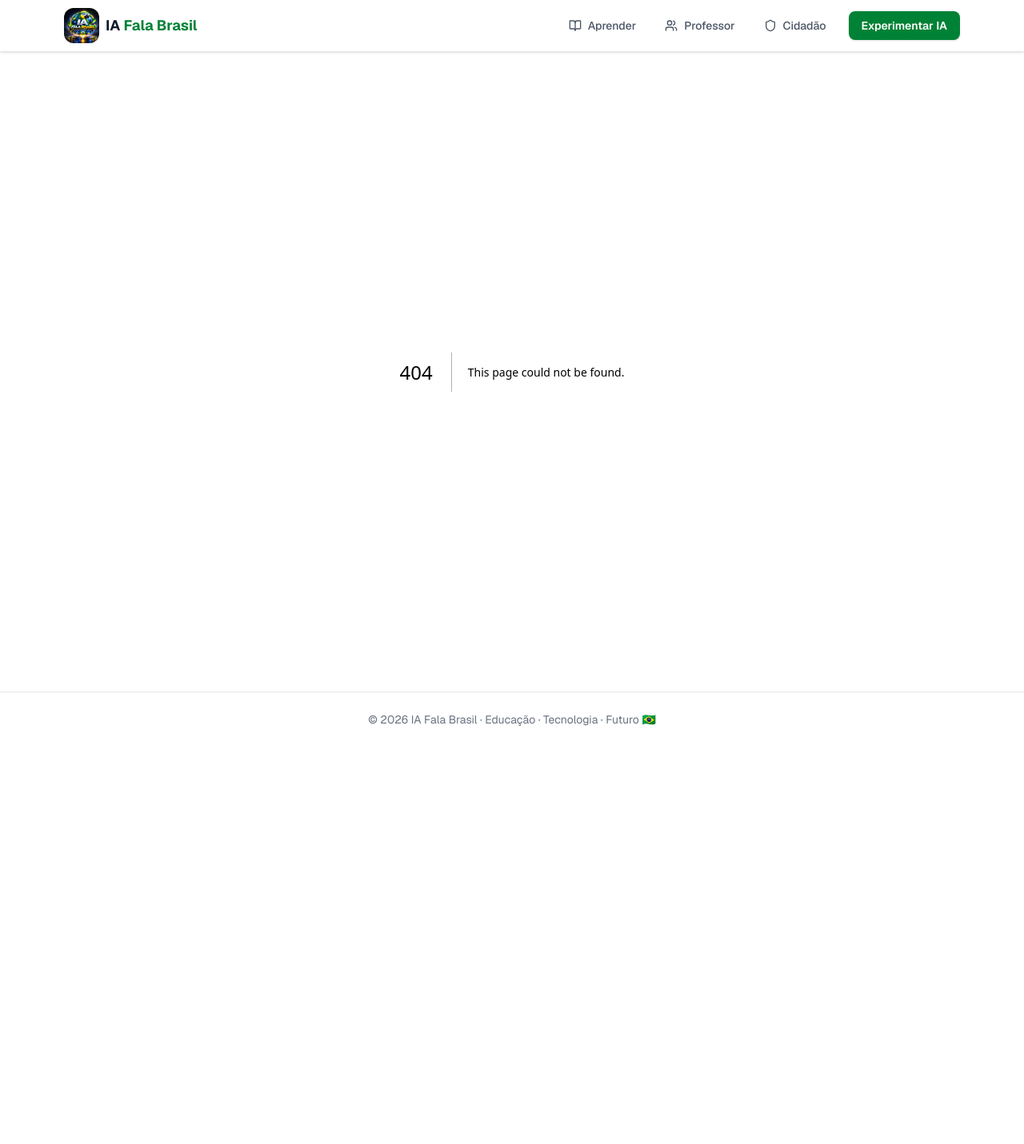
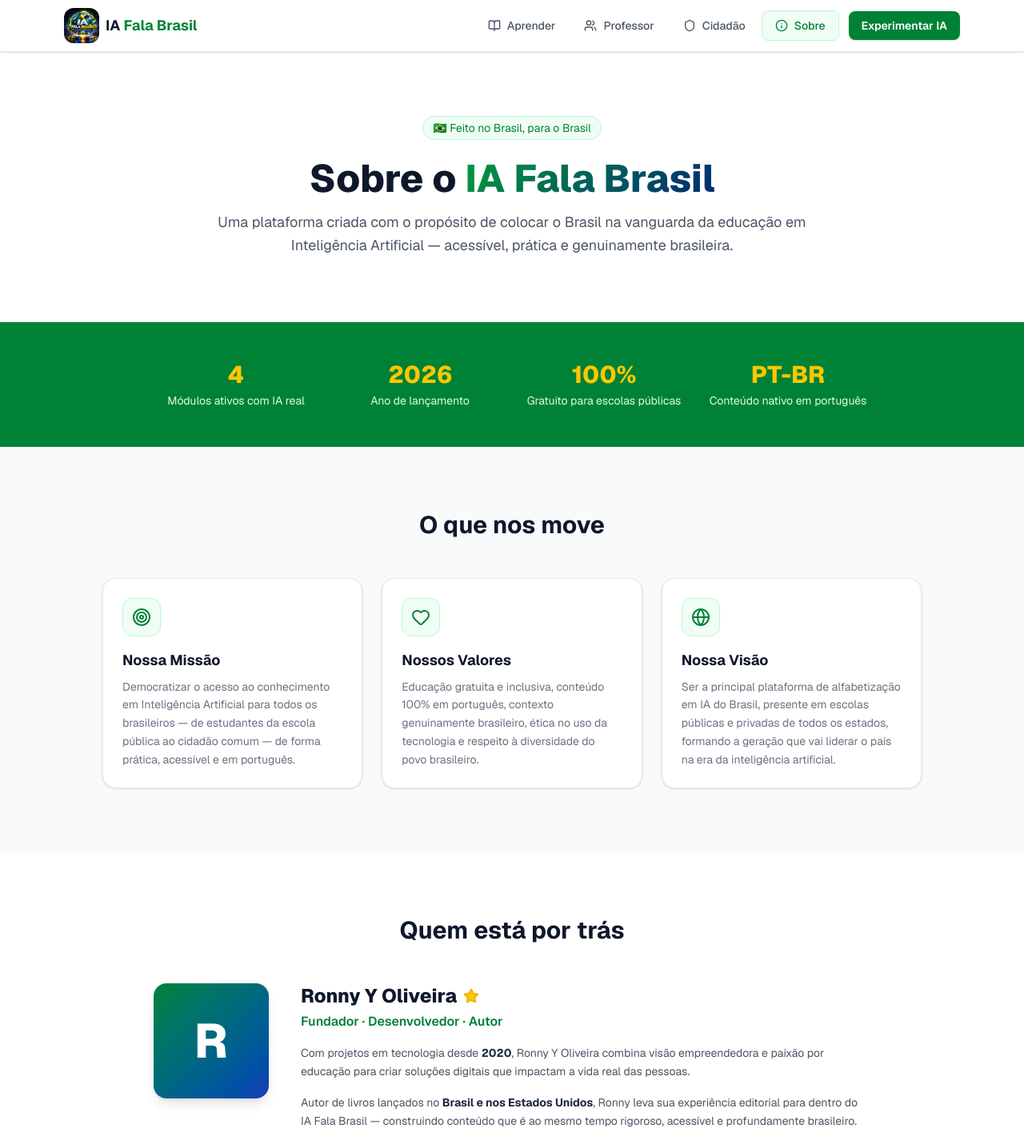
Before and after one commit to brasil-digital/ia-fala-brasil, a Next.js app: page /sobre in a window 1280 px wide. Before the commit this address had no page. Shown: the top 1431 px of the page at 80% size. Before the commit the page ends 934 px from the top, so only its background shows below. Built offline with nearby package versions, Linux system fonts and the light colour scheme.

Commit message:
feat: página Sobre com missão e perfil do fundador Ronny Y Oliveira

```diff
--- /dev/null
+++ b/app/sobre/page.tsx
@@ -0,0 +1,178 @@
+import Link from "next/link";
+import Image from "next/image";
+import { Target, Heart, BookOpen, Smartphone, ArrowRight, Globe, Star } from "lucide-react";
+
+const missao = [
+  {
+    icon: Target,
+    titulo: "Nossa Missão",
+    desc: "Democratizar o acesso ao conhecimento em Inteligência Artificial para todos os brasileiros — de estudantes da escola pública ao cidadão comum — de forma prática, acessível e em português.",
+  },
+  {
+    icon: Heart,
+    titulo: "Nossos Valores",
+    desc: "Educação gratuita e inclusiva, conteúdo 100% em português, contexto genuinamente brasileiro, ética no uso da tecnologia e respeito à diversidade do povo brasileiro.",
+  },
+  {
+    icon: Globe,
+    titulo: "Nossa Visão",
+    desc: "Ser a principal plataforma de alfabetização em IA do Brasil, presente em escolas públicas e privadas de todos os estados, formando a geração que vai liderar o país na era da inteligência artificial.",
+  },
+];
+
+const numeros = [
+  { valor: "4", label: "Módulos ativos com IA real" },
+  { valor: "2026", label: "Ano de lançamento" },
+  { valor: "100%", label: "Gratuito para escolas públicas" },
+  { valor: "PT-BR", label: "Conteúdo nativo em português" },
+];
+
+const projetos = [
+  {
+    icon: Smartphone,
+    nome: "Fala Brasil",
+    desc: "Aplicativo de tecnologia e comunicação desenvolvido para conectar brasileiros através da inovação digital.",
+  },
+  {
+    icon: BookOpen,
+    nome: "Livros Publicados",
+    desc: "Obras lançadas no Brasil e nos Estados Unidos, levando conhecimento em tecnologia e inovação para leitores em dois países.",
+  },
+];
+
+export default function SobrePage() {
+  return (
+    <div className="flex flex-col">
+
+      {/* Hero */}
+      <section className="bg-white border-b border-gray-200 py-20 px-4 text-center">
+        <div className="max-w-3xl mx-auto">
+          <div className="inline-flex items-center gap-2 px-3 py-1 rounded-full bg-green-50 border border-green-200 text-green-700 text-sm mb-6">
+            🇧🇷 Feito no Brasil, para o Brasil
+          </div>
+          <h1 className="text-4xl md:text-5xl font-extrabold text-slate-900 mb-4">
+            Sobre o <span className="gradient-text">IA Fala Brasil</span>
+          </h1>
+          <p className="text-gray-600 text-lg leading-relaxed">
+            Uma plataforma criada com o propósito de colocar o Brasil na vanguarda
+            da educação em Inteligência Artificial — acessível, prática e genuinamente brasileira.
+          </p>
+        </div>
+      </section>
+
+      {/* Números */}
+      <section className="bg-green-700 py-12 px-4">
+        <div className="max-w-4xl mx-auto grid grid-cols-2 md:grid-cols-4 gap-6 text-center">
+          {numeros.map(({ valor, label }) => (
+            <div key={label}>
+              <div className="text-3xl font-extrabold text-yellow-400 mb-1">{valor}</div>
+              <div className="text-sm text-green-100">{label}</div>
+            </div>
+          ))}
+        </div>
+      </section>
+
+      {/* Missão */}
+      <section className="py-20 px-4 bg-slate-50">
+        <div className="max-w-5xl mx-auto">
+          <h2 className="text-3xl font-bold text-center text-slate-900 mb-12">O que nos move</h2>
+          <div className="grid md:grid-cols-3 gap-6">
+            {missao.map(({ icon: Icon, titulo, desc }) => (
+              <div key={titulo} className="p-6 rounded-2xl bg-white border border-gray-200 shadow-sm">
+                <div className="w-12 h-12 rounded-xl bg-green-50 border border-green-200 flex items-center justify-center mb-4">
+                  <Icon className="w-6 h-6 text-green-700" />
+                </div>
+                <h3 className="font-bold text-lg text-slate-900 mb-2">{titulo}</h3>
+                <p className="text-gray-500 text-sm leading-relaxed">{desc}</p>
+              </div>
+            ))}
+          </div>
+        </div>
+      </section>
+
+      {/* Fundador */}
+      <section className="py-20 px-4 bg-white">
+        <div className="max-w-4xl mx-auto">
+          <h2 className="text-3xl font-bold text-center text-slate-900 mb-12">Quem está por trás</h2>
+
+          <div className="flex flex-col md:flex-row gap-10 items-center md:items-start">
+
+            {/* Avatar */}
+            <div className="shrink-0">
+              <div className="w-36 h-36 rounded-2xl bg-gradient-to-br from-green-700 to-blue-800 flex items-center justify-center shadow-lg">
+                <span className="text-6xl font-extrabold text-white">R</span>
+              </div>
+            </div>
+
+            {/* Bio */}
+            <div className="flex-1 text-center md:text-left">
+              <div className="flex items-center justify-center md:justify-start gap-2 mb-1">
+                <h3 className="text-2xl font-extrabold text-slate-900">Ronny Y Oliveira</h3>
+                <Star className="w-5 h-5 text-yellow-500 fill-yellow-400" />
+              </div>
+              <p className="text-green-700 font-semibold mb-4">Fundador · Desenvolvedor · Autor</p>
+
+              <div className="flex flex-col gap-4 text-gray-600 text-sm leading-relaxed">
+                <p>
+                  Com projetos em tecnologia desde <strong className="text-slate-800">2020</strong>,
+                  Ronny Y Oliveira combina visão empreendedora e paixão por educação para criar
+                  soluções digitais que impactam a vida real das pessoas.
+                </p>
+                <p>
+                  Autor de livros lançados no <strong className="text-slate-800">Brasil e nos Estados Unidos</strong>,
+                  Ronny leva sua experiência editorial para dentro do IA Fala Brasil — construindo
+                  conteúdo que é ao mesmo tempo rigoroso, acessível e profundamente brasileiro.
+                </p>
+                <p>
+                  O IA Fala Brasil nasce da mesma missão que guia todos os seus projetos:
+                  <em className="text-slate-700"> usar tecnologia para abrir portas, não fechá-las.</em>
+                </p>
+              </div>
+
+              {/* Projetos anteriores */}
+              <div className="mt-8">
+                <p className="text-xs text-gray-400 font-medium uppercase tracking-wider mb-4">Outros projetos</p>
+                <div className="flex flex-col sm:flex-row gap-3">
+                  {projetos.map(({ icon: Icon, nome, desc }) => (
+                    <div key={nome} className="flex-1 p-4 rounded-xl bg-slate-50 border border-gray-200">
+                      <div className="flex items-center gap-2 mb-2">
+                        <Icon className="w-4 h-4 text-green-700" />
+                        <span className="font-bold text-slate-900 text-sm">{nome}</span>
+                      </div>
+                      <p className="text-xs text-gray-500 leading-relaxed">{desc}</p>
+                    </div>
+                  ))}
+                </div>
+              </div>
+            </div>
+          </div>
+        </div>
+      </section>
+
+      {/* CTA */}
+      <section className="py-16 px-4 bg-slate-50 text-center border-t border-gray-200">
+        <div className="max-w-xl mx-auto">
+          <h2 className="text-2xl font-bold text-slate-900 mb-3">Faça parte dessa missão</h2>
+          <p className="text-gray-500 mb-8">
+            Seja professor, estudante ou cidadão — o IA Fala Brasil foi feito para você.
+          </p>
+          <div className="flex flex-col sm:flex-row gap-3 justify-center">
+            <Link
+              href="/aprender"
+              className="px-6 py-3 rounded-xl bg-green-700 text-white font-bold hover:bg-green-600 transition-colors shadow-md flex items-center justify-center gap-2"
+            >
+              Começar a aprender <ArrowRight className="w-4 h-4" />
+            </Link>
+            <Link
+              href="/professor"
+              className="px-6 py-3 rounded-xl bg-white border border-gray-300 text-gray-700 font-bold hover:bg-gray-100 transition-colors shadow-sm"
+            >
+              Sou professor
+            </Link>
+          </div>
+        </div>
+      </section>
+
+    </div>
+  );
+}
--- a/components/Navbar.tsx
+++ b/components/Navbar.tsx
@@ -2,7 +2,7 @@
 
 import Link from "next/link";
 import { usePathname } from "next/navigation";
-import { BookOpen, Users, Shield, Menu, X } from "lucide-react";
+import { BookOpen, Users, Shield, Info, Menu, X } from "lucide-react";
 import Image from "next/image";
 import { useState } from "react";
 import clsx from "clsx";
@@ -11,6 +11,7 @@ const links = [
   { href: "/aprender", label: "Aprender", icon: BookOpen },
   { href: "/professor", label: "Professor", icon: Users },
   { href: "/cidadao", label: "Cidadão", icon: Shield },
+  { href: "/sobre", label: "Sobre", icon: Info },
 ];
 
 export default function Navbar() {
```
